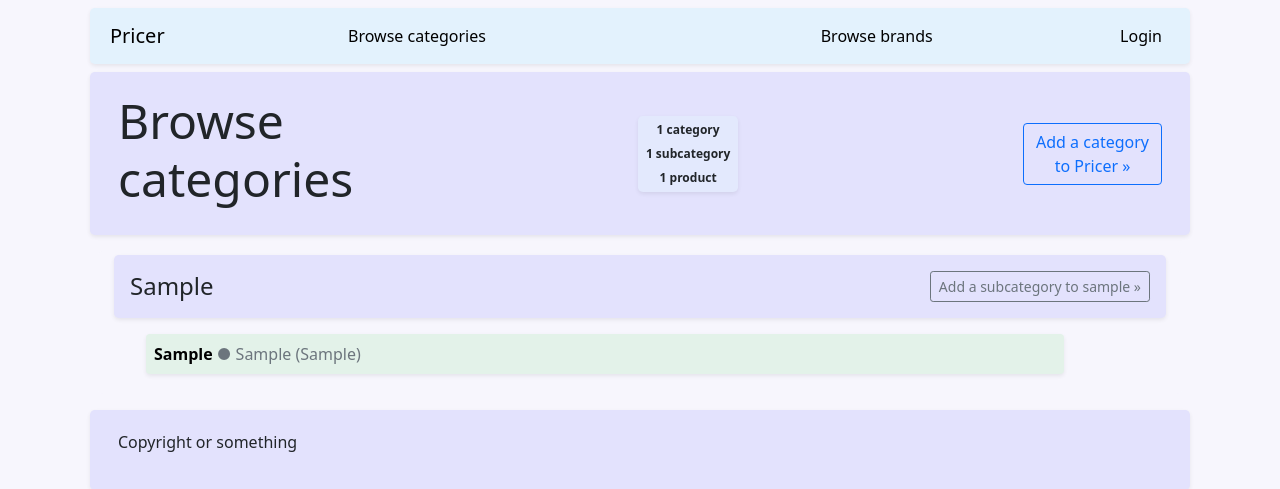
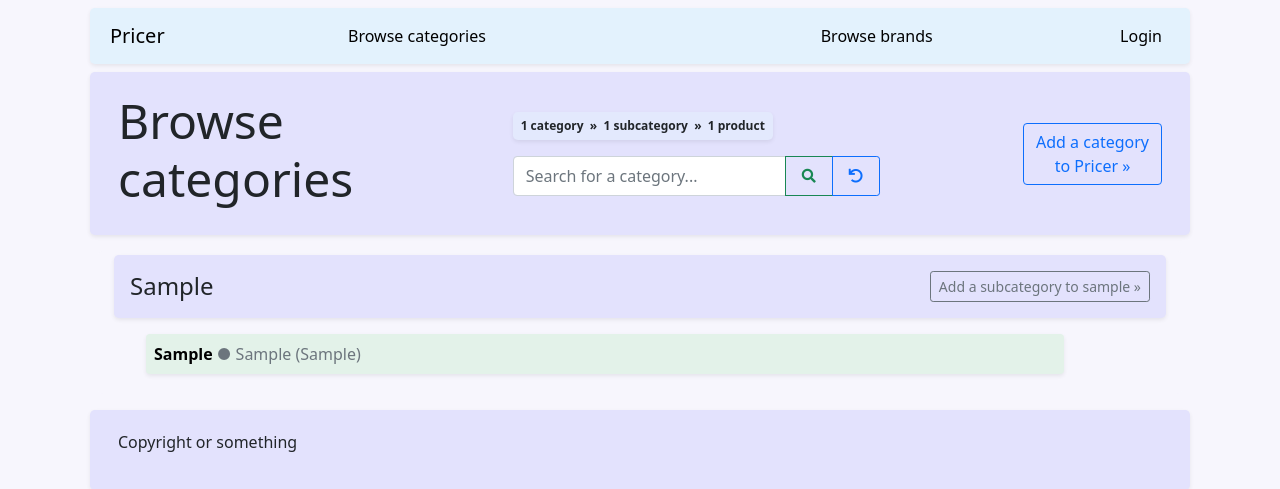
Before and after one commit to Inu-Oh/prcr, a Django app: page / in a window 1280 px wide. Shown: the top 489 px of the page. Run offline with Django 4.2, Linux system fonts and the light colour scheme; tables that the repository leaves empty hold one stand-in row (values such as "Sample post"); some libraries are stand-ins or nearby versions.

Commit message:
added category list search to main view

```diff
--- a/cap/prcr/templates/prcr/brand_list.html
+++ b/cap/prcr/templates/prcr/brand_list.html
@@ -56,8 +56,8 @@
 </section>
 {% endfor %}
 {% else %}
-<section class="section p-1 m-3 bg-light rounded-3">
-    <div class="no-content container-fluid">
+<section class="section no-content p-1 m-3 bg-light rounded-3">
+    <div class="container-fluid">
         <p class="p-3 m-2 text-danger">There are no brands yet in Pricer<br>
             Add categories, subcategories and brands before creating a product</p>
     </div>
--- a/cap/prcr/templates/prcr/main_list.html
+++ b/cap/prcr/templates/prcr/main_list.html
@@ -4,13 +4,30 @@
 {% block page_header %}
 <h2 class="display-5 text-dark">
     Browse<br>categories</h2>
-<p class="header-stat badge text-dark mt-3 p-2 rounded-3 shadow-sm">
-    {% if category_count != 1 %} {{ category_count }} categories<br><br>
-    {% else %} {{ category_count }} category<br><br>{% endif %}
-    {% if subcategory_count != 1 %} {{ subcategory_count }} subcategories<br><br>
-    {% else %} {{ subcategory_count }} subcategory<br><br>{% endif %}
-    {% if product_count != 1 %} {{ product_count }} products<br><p>
-    {% else %} {{ product_count }} product<br></p>{% endif %}
+<div>
+<p class="header-stat badge text-dark m-2 p-2 rounded-3 shadow-sm">
+    {% if category_list|length != 1 %} {{ category_list|length }} categories &nbsp;&raquo;&nbsp;
+    {% else %} {{ category_list|length }} category &nbsp;&raquo;&nbsp; {% endif %}
+    {% if subcategory_list|length != 1 %} {{ subcategory_list|length }} subcategories &nbsp;&raquo;&nbsp;
+    {% else %} {{ subcategory_list|length }} subcategory &nbsp;&raquo;&nbsp; {% endif %}
+    {% if product_list|length != 1 %} {{ product_list|length }} products<p>
+    {% else %} {{ product_list|length }} product</p>{% endif %}
+    <!-- https://www.w3schools.com/howto/howto_css_search_button.asp -->
+    <form action="" method="get" class="m-2 input-group">
+        <input type="text" name="search" class="form-control" list="categoryList"
+        {% if category_list %}placeholder="Search for a category..."
+        {% else %}placeholder="Nothing to search"{% endif %}>
+        <datalist id="categoryList">
+            {% if category_list %}{% for category in category_list %}
+            <option value="{{ category.category }}"> {{ category.category }} </option>
+            {% endfor %}{% endif %}
+        </datalist>
+        <button type="submit" class="btn btn-sm btn-outline-success">
+            <i class="fa fa-search p-2"></i></button>
+        <a href="{% url 'prcr:main_list' %}" class="btn btn-sm btn-outline-primary">
+            <i class="fa fa-undo p-2"></i></a>
+    </form>
+</div>
 <a class="header-link btn btn-md btn-outline-primary"
     href="{% url 'prcr:category_create' %}">
     Add a category<br>to Pricer &raquo;</a>
@@ -18,8 +35,8 @@
 
 
 {% block content %}
-{% if category_list %}
-{% for category in category_list %}
+{% if filtered_list %}
+{% for category in filtered_list %}
 <section class="no-bg p-1 m-3 bg-light rounded-3">
     <div class="container-fluid">
         <h4 class="heading p-3 mb-3 bg-light rounded-3 shadow-sm text-dark d-flex justify-content-between align-items-center">
@@ -57,8 +74,8 @@
 </section>
 {% endfor %}
 {% else %}
-<section class="section p-1 m-3 bg-light rounded-3">
-    <div class="no-content container-fluid">
+<section class="section no-content p-1 m-3 bg-light rounded-3">
+    <div class="container-fluid">
         <p class="p-3 m-2 text-danger">There are no categories yet in Pricer.<br>
             Add categories, subcategories and brands before creating a product.</p>
     </div>
--- a/cap/prcr/templates/prcr/product_list.html
+++ b/cap/prcr/templates/prcr/product_list.html
@@ -22,10 +22,9 @@
         <input type="text" name="search" placeholder="Search product names..." class="form-control"
             {% if search %} value="{{ search }}" {% endif %}>
         <button type="submit" class="btn btn-sm btn-outline-success">
-            <i class="fa fa-search form-control"></i></button>
+            <i class="fa fa-search p-2"></i></button>
         <a href="{% url 'prcr:product_list' subcategory.id %}"
-            class="btn btn-sm btn-outline-primary">
-            Refresh</a>
+            class="btn btn-sm btn-outline-primary"><i class="fa fa-undo p-2"></i></a>
     </form>
 </div>
 <p><a class="btn btn-md btn-outline-primary mt-3 ms-2"
--- a/cap/prcr/views.py
+++ b/cap/prcr/views.py
@@ -24,18 +24,21 @@ class CategoryListView(ListView):
 
     def get(self, request):
         category_list = Category.objects.all().order_by('category')
-        category_count = category_list.count()
         subcategory_list = SubCategory.objects.all().order_by('subcategory')
-        subcategory_count = subcategory_list.count()
         product_list = Product.objects.all().order_by('-created_at')
-        product_count = product_list.count()
+
+        # Search
+        strval = request.GET.get("search", False)
+        if strval:
+            query = Q(category__icontains=strval)
+            filtered_list = category_list.filter(query).select_related().distinct()
+        else:
+            filtered_list = category_list
 
         context = {
-            'category_count': category_count,
             'category_list': category_list,
-            'subcategory_count': subcategory_count,
+            'filtered_list': filtered_list,
             'subcategory_list': subcategory_list,
-            'product_count': product_count,
             'product_list': product_list,
             }
         return render(request, self.template_name, context)
```
